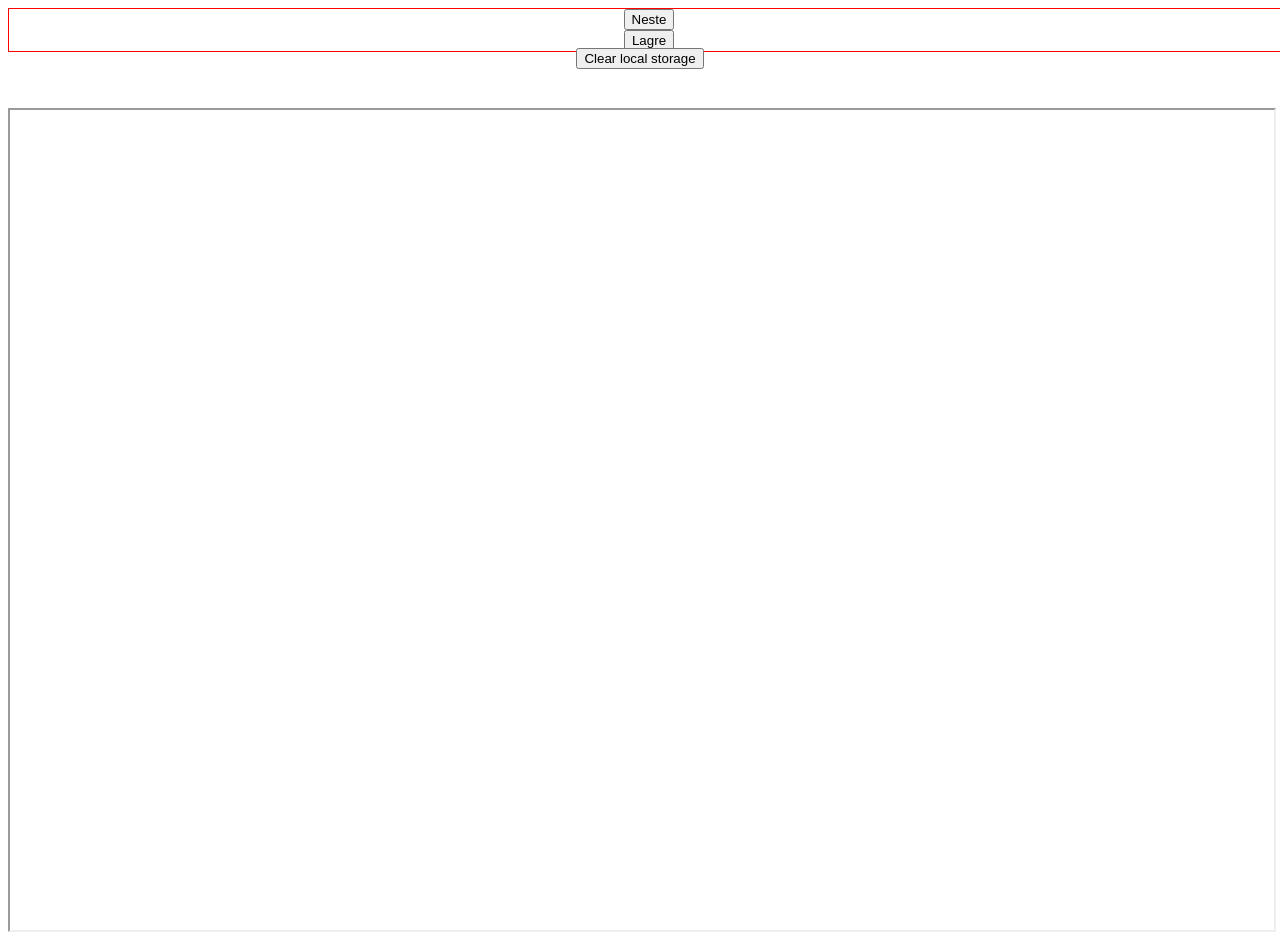
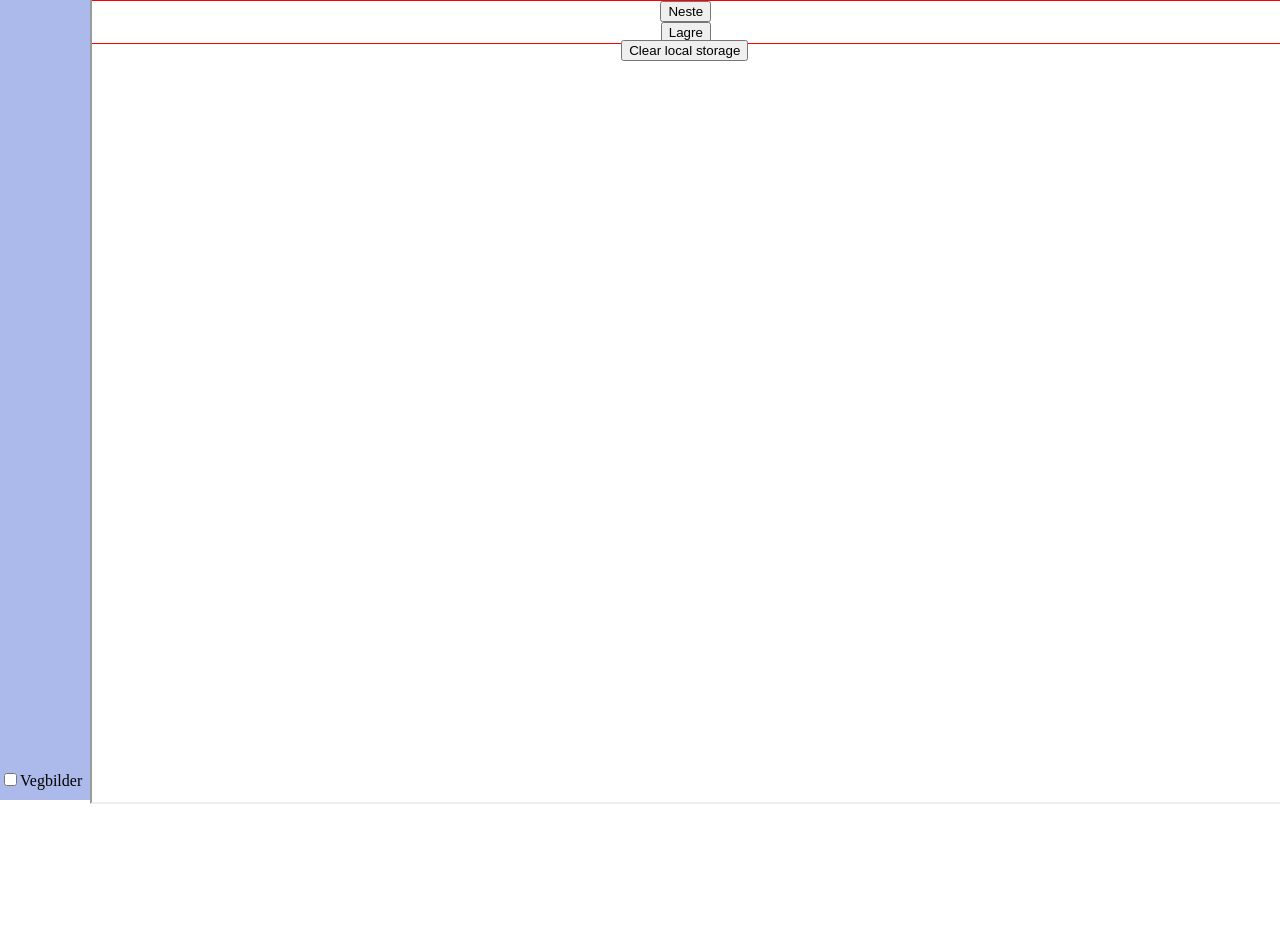
Before and after one commit to andreryg/Egenskapskorrigering, a Flask app: template templates/view.html in a window 1280 px wide. After the commit the page ends 804 px from the top, so only its background shows below. Run offline with Flask 3, Linux system fonts and the light colour scheme; the template is opened without the code that fills it: most values are stand-ins (such as "Sample title", 1, 10 or a date in 2020).

Commit message:
added sidebar

```diff
--- a/static/view.css
+++ b/static/view.css
@@ -1,16 +1,11 @@
-# -*- coding: utf-8 -*-
-"""
-Created on Mon Jul  3 12:34:34 2023
-
-@author: andryg
-"""
-
+html, body {
+    margin: 0;
+    padding: 0;
+}
 div.upper, div.lower {
     position: absolute;
-    left: 0;
+    width: 93%;
     right: 0;
-    outline: solid 10px #ccc;
-    margin: 5px
 }
 div.upper {
     height: 100px;
@@ -19,6 +14,13 @@ div.upper {
 div.lower {
     bottom: 0;
     height: 820px;
+
+    section{
+        display: none;
+        &.show{
+            display: table-cell;
+        }
+    }
 }
 div.first{
      position:absolute;
@@ -33,3 +35,26 @@ div.second, div.third{
 	position: relative;
 	top:40px;
 }
+.sidebar {
+    margin: 0;
+    padding: 0;
+    width: 7%;
+    background-color: #ABBAEA;
+    position: fixed;
+    height: 100%;
+    overflow: auto;
+}
+@media screen and (max-width: 700px) {
+    .sidebar {
+      width: 100%;
+      height: auto;
+      position: relative;
+    }
+    .sidebar a {float: left;}
+    div.content {margin-left: 0;}
+}
+.checkbox {
+    position: fixed;
+    bottom: 0;
+    margin-bottom: 10px;
+}
--- a/templates/view.html
+++ b/templates/view.html
@@ -5,6 +5,11 @@
         <link rel="stylesheet" href="../static/view.css">
     </head>
     <body>
+        <div class="sidebar">
+            <div class="checkbox">
+                <input type="checkbox" id="vegbilder"><label for="vegbilder">Vegbilder</label>
+            </div>
+        </div>
         <div class=upper>
             <div class=first>
                 <button onclick = "Next();">Neste</button>
```
